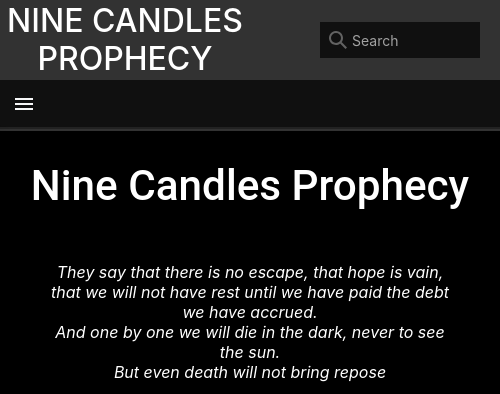
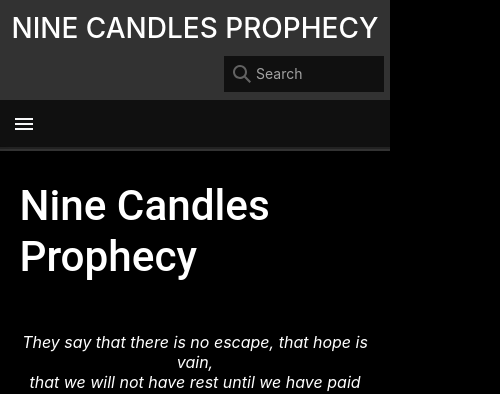
Before and after one commit to SkulkingScavenger/nine-candles-prophecy, an Angular app in the folder app/: page /home in a window 390 px wide. Shown: the top 394 px of the page, 500 px wide, since content can reach past the window. Built offline with nearby package versions, Linux system fonts and the light colour scheme.

Commit message:
new release

```diff
--- a/app/angular.json
+++ b/app/angular.json
@@ -22,6 +22,7 @@
             "assets": [
               "src/favicon.ico",
               "src/assets",
+              "./src/assets/images",
             ],
             "styles": [
               "src/styles.scss"
--- a/app/src/app/navigation/components/navigation-header/navigation-header.component.html
+++ b/app/src/app/navigation/components/navigation-header/navigation-header.component.html
@@ -1,5 +1,5 @@
 <div class="navigation-header-container">
-	<div class="navigation-header" [ngClass]="{'small-screen':isWideScreen==false}">
+	<div class="navigation-header" [ngClass]="{'small-screen':screenSize==2,'tiny-screen':screenSize==1}">
 		<div class="top-bar">
 			<div class="left-section">
 
@@ -15,7 +15,7 @@
 		</div>
 
 		<div class="tab-holder">
-			<div class="left-section" [ngClass]="{'hidden':isWideScreen==true}">
+			<div class="left-section" [ngClass]="{'hidden':screenSize==3}">
 				<button class="hamburger" (click)="ToggleSidebar($event)">
 					<span class="icon-holder">
 						<svg focusable="false" viewBox="0 0 24 24" xmlns="http://www.w3.org/2000/svg">
@@ -25,7 +25,7 @@
 					<span class="ripple"></span>
 				</button>
 			</div>
-			<ul [ngClass]="{'hidden':isWideScreen==false}">
+			<ul [ngClass]="{'hidden':screenSize!=3}">
 				<li *ngFor="let tab of navigationTabs">
 					<a [routerLink]="[tab.link]" [ngClass]="{'active':currentTab==tab.id}">
 						<span>{{tab.title}}</span>
--- a/app/src/app/navigation/components/navigation-header/navigation-header.component.scss
+++ b/app/src/app/navigation/components/navigation-header/navigation-header.component.scss
@@ -6,7 +6,6 @@
 	.navigation-header {
 		background-color: $dark-gray;
 		width: 100%;
-		min-width: 500px;
 		.top-bar{
 			height: 80px;
 			.logo {
@@ -43,6 +42,32 @@
 					transform: none;
 					h1{
 						margin-bottom: 0px;
+					}
+				}
+
+			}
+		}
+		&.tiny-screen {
+			.top-bar {
+				height: 100px;
+				.logo {
+					width: 100%;
+					position: relative;
+					margin-left: 0px;
+					float: left;
+					right: unset;
+					left: unset;
+					transform: none;
+					h1{
+						font-size: 28px;
+						padding-top: 10px;
+						margin-bottom: 0px;
+					}
+				}
+				::ng-deep .right-section {
+					padding-top: 10px;
+					.searchbar-container{
+						margin-right: 6px;
 					}
 				}
 			}
--- a/app/src/app/navigation/components/navigation-header/navigation-header.component.ts
+++ b/app/src/app/navigation/components/navigation-header/navigation-header.component.ts
@@ -30,7 +30,7 @@ export class NavigationHeaderComponent {
 			}
 		})
 	}
-	isWideScreen;
+	screenSize = 3;
 	currentTab = "";
 	navigationTabs = [];
 	showSidebar = false;
@@ -51,8 +51,14 @@ export class NavigationHeaderComponent {
 	}
 
 	CheckScreenWidth(){
-		this.isWideScreen = window.innerWidth > 800;
-		if(this.isWideScreen){
+		if(window.innerWidth > 800){
+			this.screenSize = 3;
+		}else if(window.innerWidth > 500){
+			this.screenSize = 2;
+		}else{
+			this.screenSize = 1;
+		}
+		if(this.screenSize == 3){
 			this.showSidebar = false;
 		}
 	}
--- a/app/src/app/wiki/category/category.component.html
+++ b/app/src/app/wiki/category/category.component.html
@@ -7,7 +7,7 @@
 
 
 	<div class="content-body">
-		<div style="column-count:2; column-gap:28px">
+		<div class="list-container">
 			<ul *ngFor="let letter of letterList" style="break-inside:avoid-column;display:table">
 				<div style="width:300px;bottom-border:1px solid white;font-size:28px;display:inline-block">{{letter}}</div>
 				<li *ngFor="let page of alphabeticalPageList[letter]" style="">
--- a/app/src/app/wiki/category/category.component.scss
+++ b/app/src/app/wiki/category/category.component.scss
@@ -1 +1,17 @@
-@import "src/assets/styles/common.scss"
+@import "src/assets/styles/common.scss";
+
+.content-body{
+	.list-container{
+		column-count: 2;
+		column-gap: 28px;
+	}
+}
+
+@media (max-width: 500px){
+	.content-body{
+		.list-container{
+			column-count: 1;
+			column-gap: 28px;
+		}
+	}
+}
--- a/app/src/assets/data/pages/characters/sarogoth.html
+++ b/app/src/assets/data/pages/characters/sarogoth.html
@@ -1,3 +1,3 @@
 <div>
-	Six texas rangers got nuthin' on this guy
+	The question nobody asks: would you rather have your soul stolen, or looted off your dead body?
 </div>
--- a/app/src/assets/data/pages/characters/shiragazira.html
+++ b/app/src/assets/data/pages/characters/shiragazira.html
@@ -1,3 +1,3 @@
 <div>
-	An enlightened ruler, Shiragazira put an end to the notorious jungle discrimination between those who eat and those who, for whatever reason, do not.
+	Fuck around and find out
 </div>
--- a/app/src/assets/styles/common.scss
+++ b/app/src/assets/styles/common.scss
@@ -416,6 +416,25 @@ a:not([href]):not([tabindex]) {
 	}
 }
 
+@media (max-width: 500px){
+	.main{
+		.content-container{
+			.content{
+				min-width: 0px;
+				.content-header{
+					margin: 0px 5%;
+					.content-title{
+
+					}
+				}
+				.content-body{
+					margin: 20px 5%;
+				}
+			}
+		}
+	}
+}
+
 .hidden {
 	display: none!important;
 }
```
